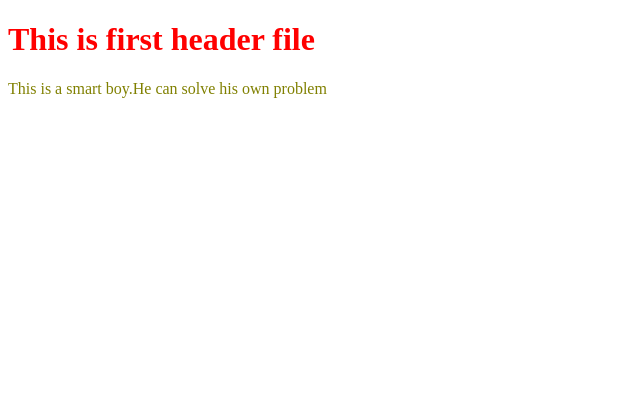
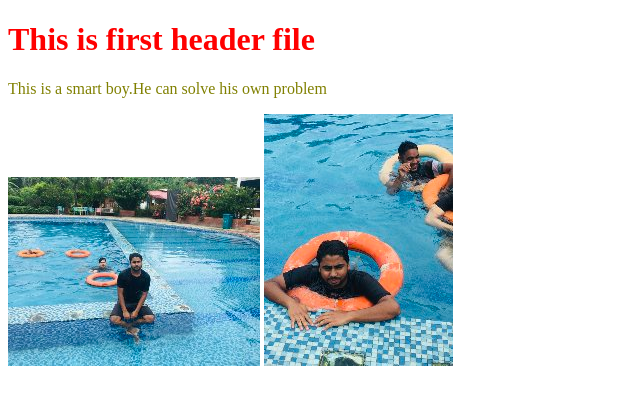
Before and after one commit to Shahed595/test-repo, a plain HTML site: page index.html in a window 1280 px wide. Shown: the whole page, without its empty margins (0-640 px from the left). Drawn offline with Linux system fonts and the light colour scheme.

Commit message:
another commit

```diff
--- a/index.html
+++ b/index.html
@@ -10,5 +10,7 @@
 <body>
     <h1>This is first header file</h1>
     <p>This is a smart boy.He can solve his own problem</p>
+    <img src="pic2.jpg" alt="">
+    <img src="pic1.jpg" alt="">
 </body>
 </html>
```
Also changed, not shown: pic1.jpg (added), pic2.jpg (added), pic3.jpg (added).
